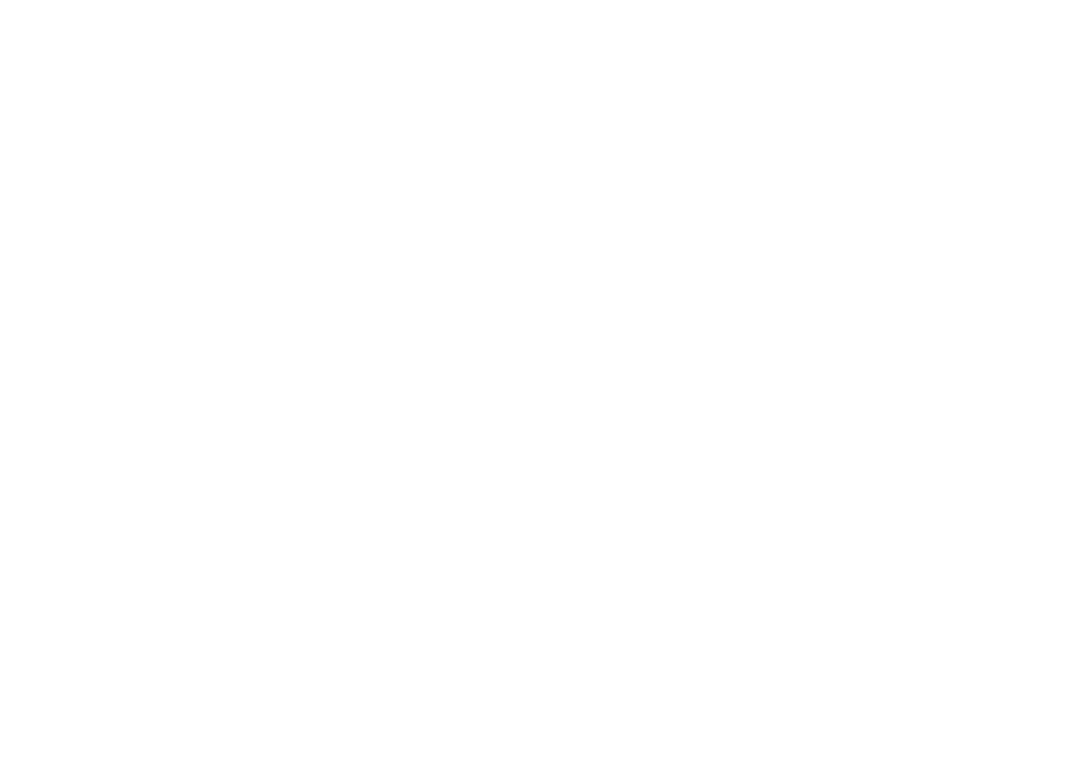
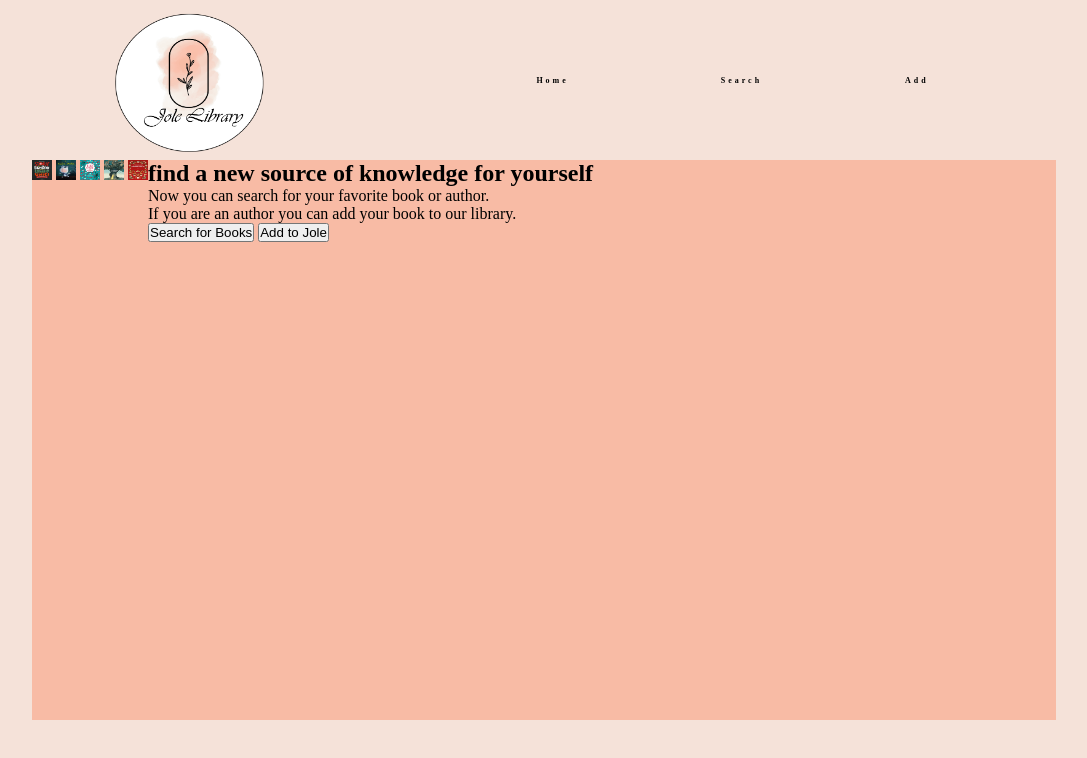
Before and after one commit to GSG-G10/Jole-Library, a website: page public/index.html in a window 1280 px wide. Shown: the whole page, without its empty margins (96-1183 px from the left). Drawn offline with Linux system fonts and the light colour scheme; a web font is replaced by a local one.

```diff
--- a/public/css/home.css
+++ b/public/css/home.css
@@ -0,0 +1,57 @@
+*{
+    padding: 0;
+    margin: 0;
+    box-sizing: border-box;
+}
+.home-page{
+    display: flex;
+    flex-direction: column;
+    justify-content: flex-start;
+    align-items: center;
+    height: 100vh;
+    background-color: #F5E2D9;
+}
+.jole-header{
+    display: flex;
+    width: 90%;
+    height: 20%;
+    justify-content: space-around;
+}
+.logo-img{
+    width: 200px;
+}
+.logo-img img{
+    width: 100%;
+    height: 100%;
+}
+.nav-bar{
+    width: 40%;
+    display: flex;
+    justify-content: space-between;
+    align-items: center;
+    list-style: none;
+    font-size: 8px;
+}
+.nav-bar a{
+    width: 20%;
+    font-family: 'Style Script', 'cursive';
+    text-decoration: none;
+    color: black;
+    font-weight: 600;
+    letter-spacing: 3px;
+}
+.nav-bar a:hover{
+    border-bottom: 2px solid #F8BBA5;
+}
+img{
+    width: 20px;
+    height: 20px;
+
+}
+
+.home-container{
+    width: 80%;
+    height: 70%;
+    display: flex;
+    background-color:#F8BBA5;
+}
--- a/public/html/addbook.html
+++ b/public/html/addbook.html
@@ -24,7 +24,6 @@
         <button type="submit">Submit</button>
     </form>
 
-    <script src="../js/fetch.js"></script>
     <script src="../js/dom.js"></script>
 </body>
 </html>
--- a/public/index.html
+++ b/public/index.html
@@ -0,0 +1,43 @@
+<!DOCTYPE html>
+<html lang="en">
+<head>
+    <meta charset="UTF-8">
+    <meta http-equiv="X-UA-Compatible" content="IE=edge">
+    <meta name="viewport" content="width=device-width, initial-scale=1.0">
+    <link rel="stylesheet" href="./css/home.css">
+    <link href="https://fonts.googleapis.com/css2?family=Style+Script&display=swap" rel="stylesheet">    <title>Jole Library</title>
+</head>
+<body>
+    <div class='home-page'>
+        <header class="jole-header">
+            <section class="logo-img">
+                <img src="./image/jole-library-logo.png" alt="Jole Library Image">
+            </section>
+            <nav class="nav-bar">
+                <a href="./index.html"><li>Home</li></a>
+                <a href="./html/search.html"><li>Search</li></a>
+                <a href="./html/addbook.html"><li>Add</li></a>
+            </nav>
+        </header>
+        <section class="home-container">
+            <section class="show-img-container">
+                <img src="./image/showbook1.jpg" alt="show book cover">
+                <img src="./image/showbook2.jpg" alt="show book cover">
+                <img src="./image/showbook3.jpg" alt="show book cover">
+                <img src="./image/showbook4.jpg" alt="show book cover">
+                <img src="./image/showbook5.jpeg" alt="show book cover">
+            </section>
+            <section class="home-welcom">
+                <h2>find a new source of knowledge for yourself</h2>
+                <p>
+                    Now you can search for your favorite book or author. <br>
+                    If you are an author you can add your book to our library.
+                </p>
+                <a href="./html/search.html"><button>Search for Books</button></a>
+                <a href="./html/addbook.html"><button>Add to Jole</button></a>
+            </section>
+        </section>
+    </div>
+
+</body>
+</html>
--- /dev/null
+++ b/public/js/fetchAll.js
@@ -0,0 +1,4 @@
+fetch('/all-data')
+  .then((respond) => respond.json())
+  .then((result) => showAllData(result))
+  .catch((err) => err);
--- a/public/js/fetch.js
+++ b/public/js/fetchSearched.js
@@ -1,6 +1,6 @@
 const fetchSearchedData = () => {
   const inputValue = searchInput.value;
-  fetch(`/search/:${inputValue}`)
+  fetch(`/search/${inputValue}`)
     .then((respond) => respond.json())
     .then((result) => showSearchedData(result))
     .catch((err) => err);
--- a/server/database/queries/index.js
+++ b/server/database/queries/index.js
@@ -1,4 +1,5 @@
 const getSearchData = require('./searchdata');
 const postData = require('./postdata');
+const getAllData = require('./getAllData')
 
-module.exports = { getSearchData, postData };
+module.exports = { getSearchData, postData, getAllData };
```
Also changed, not shown: public/html/search.html (+2 -1 lines), public/js/dom.js (+8 -2 lines), server/app.js (+2 -7 lines), server/controllers/index.js (+7 -1 lines), server/database/queries/getAllData.js (added, +8 -0 lines), public/image/jole-library-logo.png (added), public/image/showbook1.jpg (added), public/image/showbook2.jpg (added), public/image/showbook3.jpg (added), public/image/showbook4.jpg (added), public/image/showbook5.jpeg (added).
